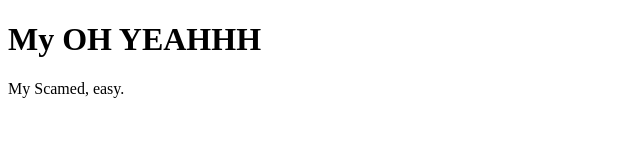
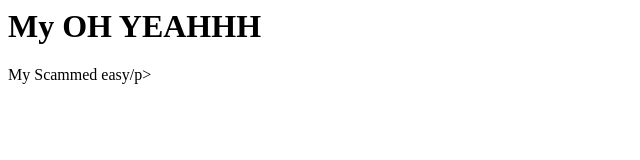
Before and after one commit to GAYLORDNAVAS/Stirling, a plain HTML site: page Index.html in a window 1280 px wide. Shown: the whole page, without its empty margins (0-640 px from the left). Drawn offline with Linux system fonts and the light colour scheme.

Commit message:
Update Index.html

```diff
--- a/Index.html
+++ b/Index.html
@@ -1,9 +1,9 @@
-<!DOCTYPE html>
+
 <html>
+  <head>
+  </head>
 <body>
-
 <h1>My OH YEAHHH</h1>
-<p>My Scamed, easy.</p>
-
+<p>My Scammed easy/p>
 </body>
 </html>
```
